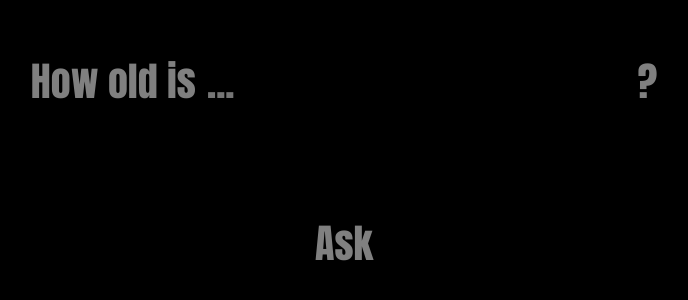
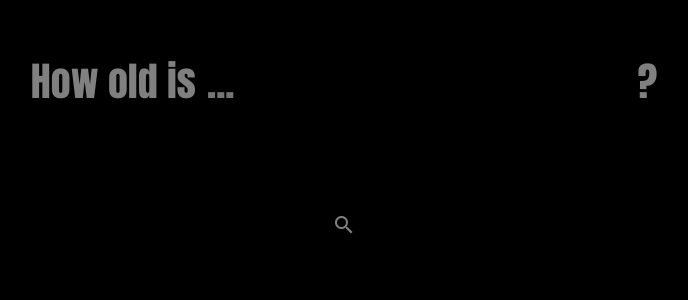
Before and after one commit to baronvonbirra/howOldIs, a website: page index.html in a window 1280 px wide. Shown: the part 318-618 px from the top of the page, without its empty margins (296-984 px from the left). Drawn offline with nearby package versions, Linux system fonts and the light colour scheme.

Commit message:
Trying a couple of things...

```diff
--- a/globalstyle.css
+++ b/globalstyle.css
@@ -18,3 +18,10 @@ body{
     border: 0px;
     outline: none;
   }
+
+  .btn {
+    background-color: black;
+    border: none;
+    color: grey;
+    cursor: pointer;
+}
--- a/index.html
+++ b/index.html
@@ -1,15 +1,21 @@
 <head>
     <link rel="stylesheet" type="text/css" href="globalstyle.css">
+    <link href="https://fonts.googleapis.com/icon?family=Material+Icons"
+    rel="stylesheet">
+    <script src="https://ajax.googleapis.com/ajax/libs/jquery/3.2.1/jquery.min.js"></script>
+    <script src="https://maxcdn.bootstrapcdn.com/bootstrap/3.3.7/js/bootstrap.min.js"></script>
 </head>
 
 <body>
-    <form action="result.html" method="get">
+    <form action="result.html" method="get" class="center">
     <p> <label id="name-label" for="name">How old is</label>
         <input autofocus type="text" name="q" id="q" class="input-field" placeholder="..." required>
         <label id="?">?</label><br>
     </p>
     <p><br>
-        <input id="submit" type="submit" value="Ask">
+        <button id="submit" type="submit" class="btn btn-default center">
+            <i class="material-icons md-light md-48">search</i>
+        </button>
     </p>
     </form>
 </body>
```
Also changed, not shown: package.json (added, +19 -0 lines), 1 other file.
